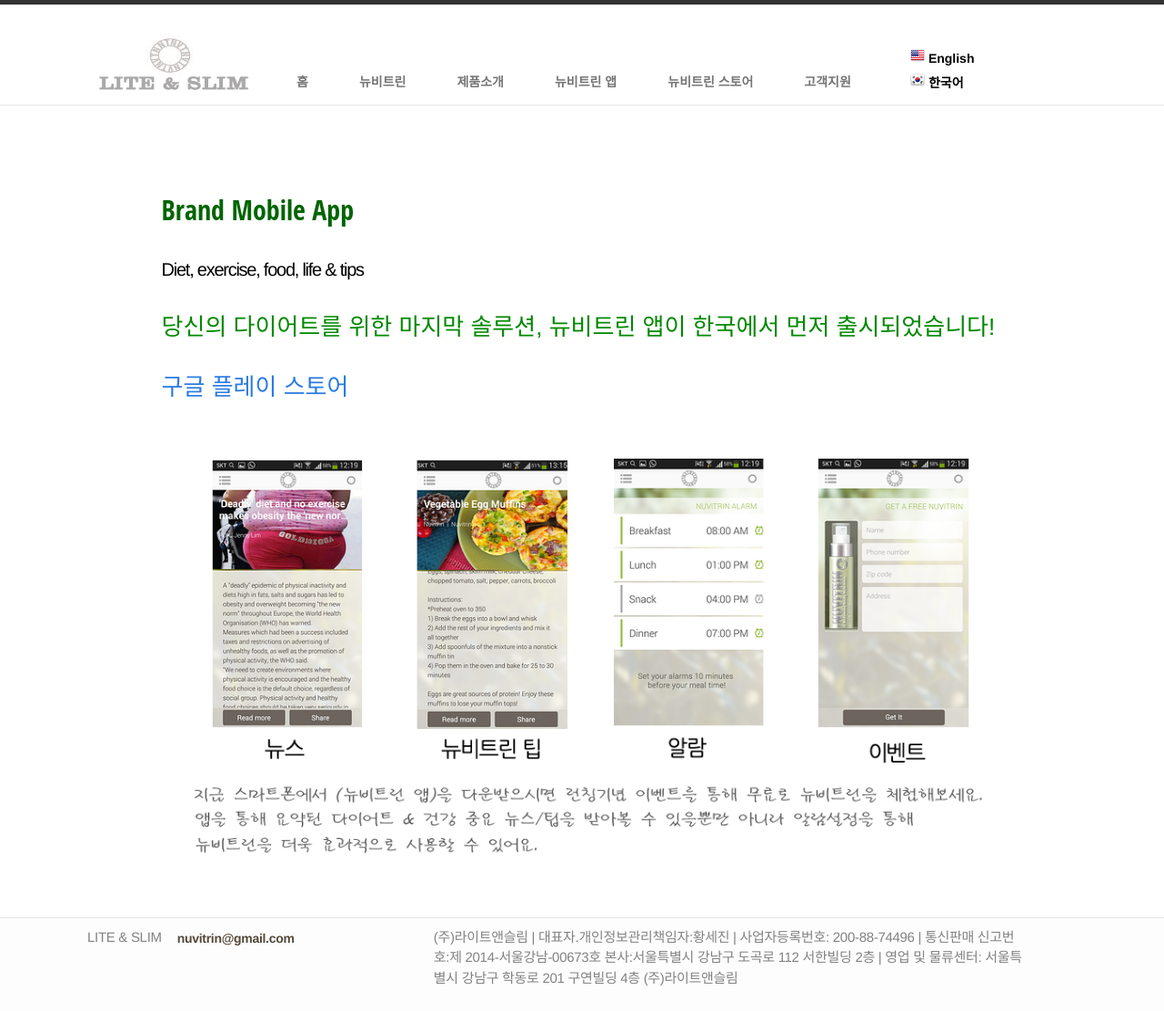
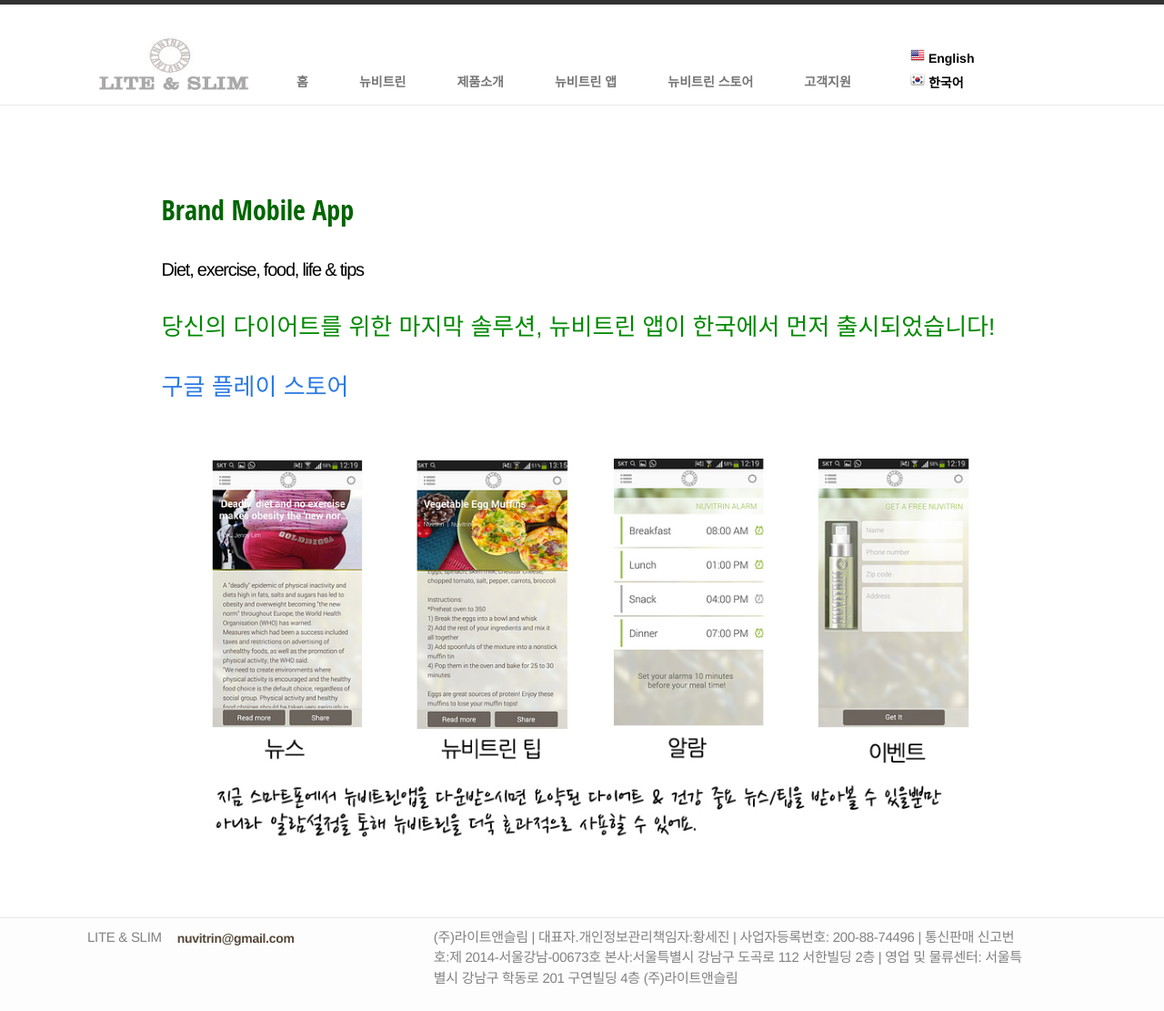
Before and after one commit to jikey0371/nuvitrin, a Jekyll site: the page built from app/index.html, in a window 1280 px wide. Shown: the whole page at 91% size. Built offline with Jekyll 4.4.1, drawn with Linux system fonts in a browser that asks for light colours.

Commit message:
appshot korean change

```diff
--- a/app/index.html
+++ b/app/index.html
@@ -15,7 +15,7 @@
   </article>
 
   <div class="about-home">
-  <img src="{{ site.baseurl }}/image/app-shot-ko.png" />
+  <img src="{{ site.baseurl }}/image/app-shot-ko.jpg" />
   </div>
 
 </div>
```
Also changed, not shown: image/app-shot-ko.jpg (added), image/app-shot-ko.png (deleted), 2 other files.
